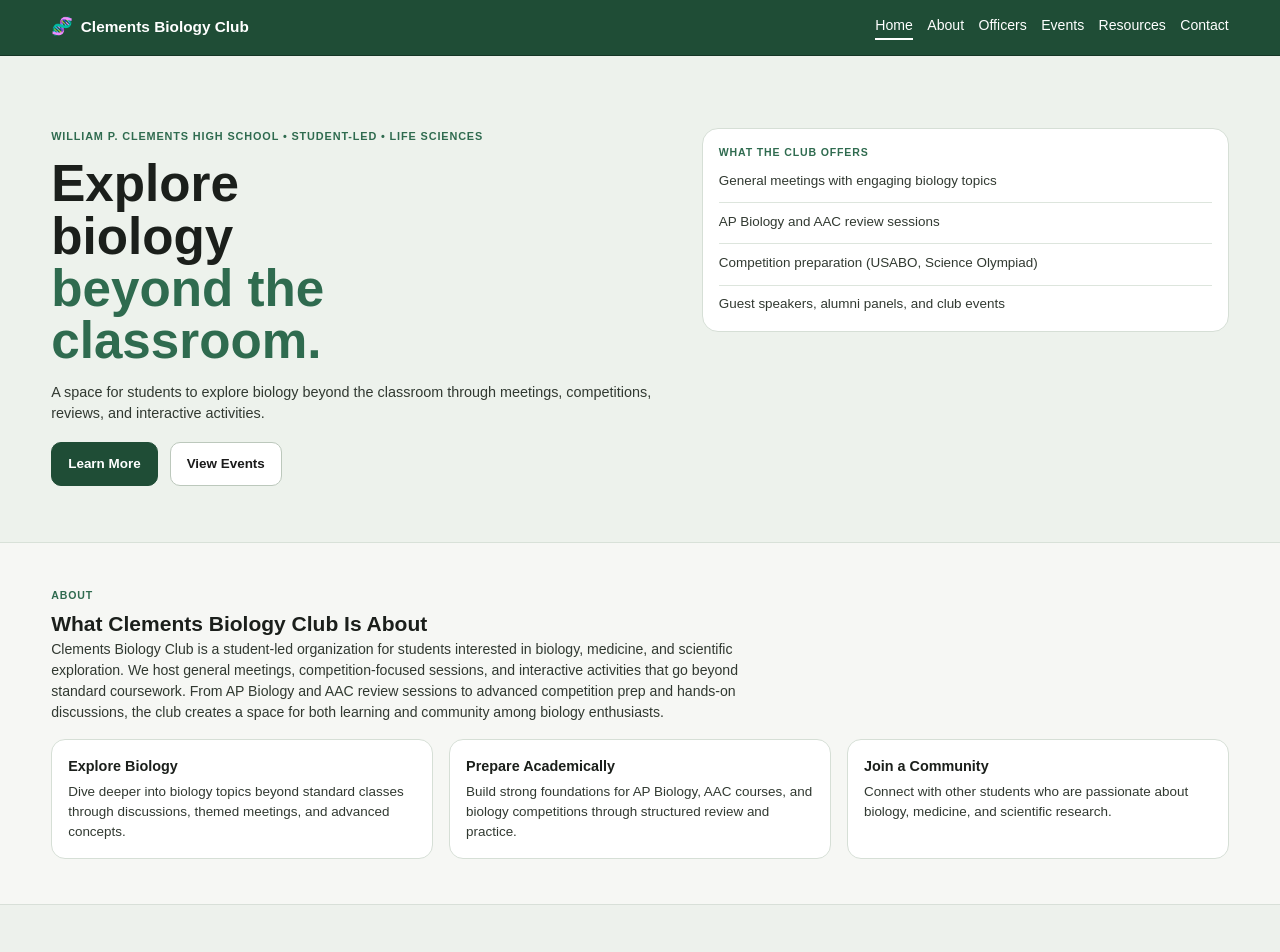
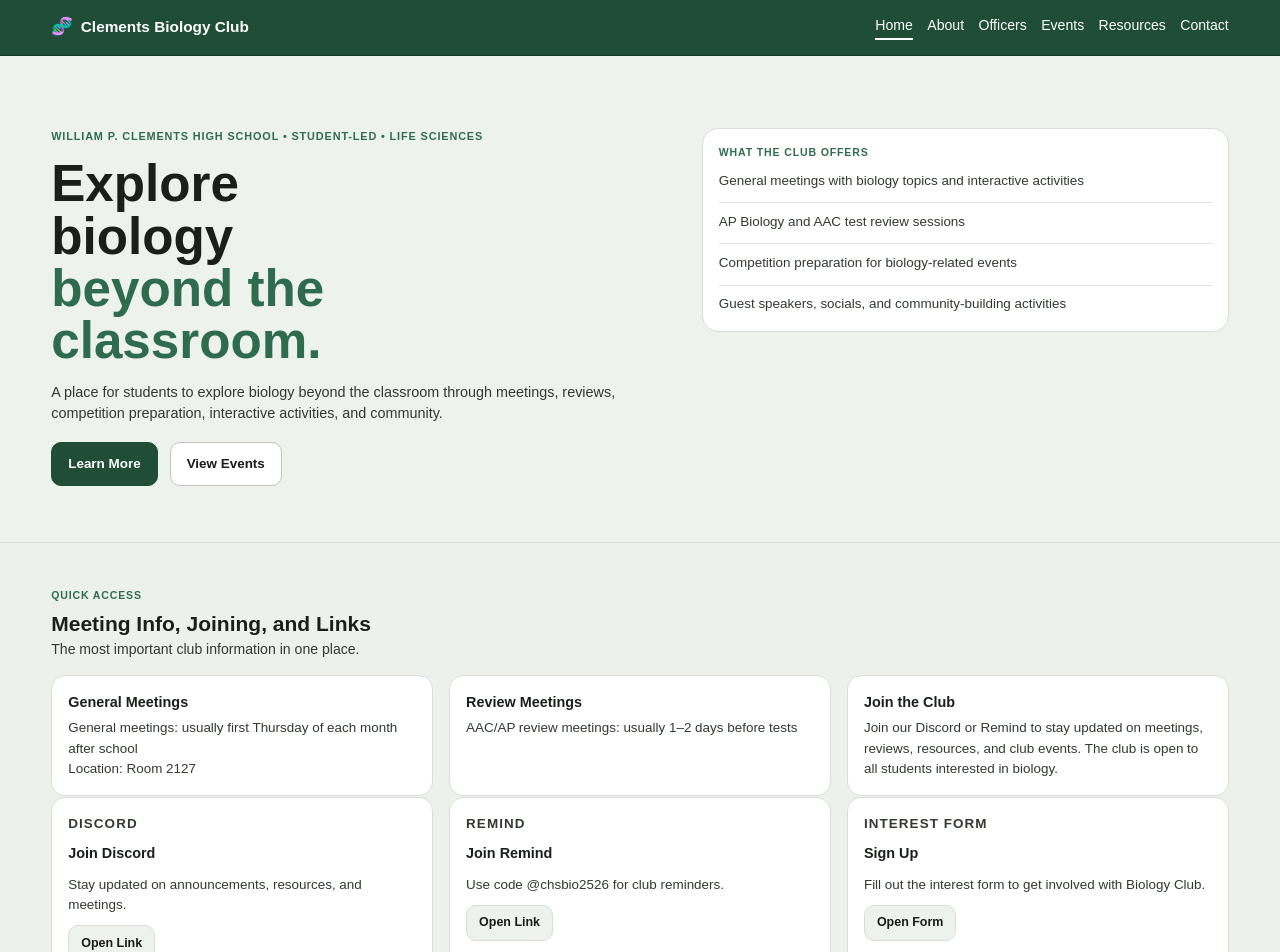
Before and after one commit to ezraweng21/clementsbiologyclub-website, a React (Vite) app: page / in a window 1280 px wide. Shown: the top 952 px of the page. Built offline with nearby package versions, Linux system fonts and the light colour scheme.

Commit message:
Add real club content links timeline and homepage quick access

```diff
--- /dev/null
+++ b/src/components/QuickAccess.jsx
@@ -0,0 +1,81 @@
+import siteContent from "../data/siteContent";
+
+function QuickAccess() {
+  return (
+    <section className="home-section alt-surface">
+      <div className="container">
+        <div className="section-heading">
+          <p className="section-kicker">Quick Access</p>
+          <h2>Meeting Info, Joining, and Links</h2>
+          <p className="section-lead">
+            The most important club information in one place.
+          </p>
+        </div>
+
+        <div className="content-grid three-col">
+          <article className="content-card">
+            <h3>General Meetings</h3>
+            <p>{siteContent.meetingInfo.shortSchedule}</p>
+            <p>Location: {siteContent.meetingInfo.location}</p>
+          </article>
+
+          <article className="content-card">
+            <h3>Review Meetings</h3>
+            <p>{siteContent.meetingInfo.reviewSchedule}</p>
+          </article>
+
+          <article className="content-card">
+            <h3>Join the Club</h3>
+            <p>{siteContent.meetingInfo.joinText}</p>
+          </article>
+        </div>
+
+        <div className="resource-grid top-spacing">
+          <article className="resource-card">
+            <p className="resource-label">Discord</p>
+            <h3>Join Discord</h3>
+            <p>Stay updated on announcements, resources, and meetings.</p>
+            <a
+              href={siteContent.contact.discordLink}
+              className="resource-link"
+              target="_blank"
+              rel="noreferrer"
+            >
+              Open Link
+            </a>
+          </article>
+
+          <article className="resource-card">
+            <p className="resource-label">Remind</p>
+            <h3>Join Remind</h3>
+            <p>Use code {siteContent.contact.remindCode} for club reminders.</p>
+            <a
+              href={siteContent.contact.remindLink}
+              className="resource-link"
+              target="_blank"
+              rel="noreferrer"
+            >
+              Open Link
+            </a>
+          </article>
+
+          <article className="resource-card">
+            <p className="resource-label">Interest Form</p>
+            <h3>Sign Up</h3>
+            <p>Fill out the interest form to get involved with Biology Club.</p>
+            <a
+              href={siteContent.contact.interestFormLink}
+              className="resource-link"
+              target="_blank"
+              rel="noreferrer"
+            >
+              Open Form
+            </a>
+          </article>
+        </div>
+      </div>
+    </section>
+  );
+}
+
+export default QuickAccess;
--- a/src/data/siteContent.js
+++ b/src/data/siteContent.js
@@ -4,49 +4,121 @@ const siteContent = {
     school: "William P. Clements High School",
     tagline: "The mysteries of life...",
     description:
-      "Clements Biology Club is a student-led organization for students interested in biology, medicine, and scientific exploration. We host general meetings, competition-focused sessions, and interactive activities that go beyond standard coursework. From AP Biology and AAC review sessions to advanced competition prep and hands-on discussions, the club creates a space for both learning and community among biology enthusiasts.",
+      "Clements Biology Club is a student-led organization for students interested in biology, medicine, and scientific exploration. We host general meetings, competition-focused sessions, AP Biology and AAC review meetings, and interactive activities that go beyond standard coursework. From competition prep to fun labs, socials, and application-based biology topics, the club creates a space for both learning and community among biology enthusiasts.",
   },
 
   meetingInfo: {
     schedule:
-      "Every Thursday after school (AP Bio and AAC review sessions vary depending on test schedules)",
-    location: "TBD",
+      "General meetings are usually held on the first Thursday of each month after school. The last meeting of each month typically includes fun activities and biology-related applications. AAC and AP Biology test review meetings usually occur one or two days before major tests.",
+    shortSchedule:
+      "General meetings: usually first Thursday of each month after school",
+    reviewSchedule: "AAC/AP review meetings: usually 1–2 days before tests",
+    location: "Room 2127",
     joinText:
-      "Join our Discord or Remind to stay updated on meetings, events, and resources. The club is open to all students interested in biology.",
+      "Join our Discord or Remind to stay updated on meetings, reviews, resources, and club events. The club is open to all students interested in biology.",
   },
 
   join: {
     title: "How to Join",
     steps: [
-      "Join the club Discord or Remind (links will be provided).",
-      "Attend a Thursday meeting or review session.",
-      "Stay updated through announcements and participate in events.",
+      "Join the club Discord or Remind to receive updates and announcements.",
+      "Fill out the interest form and attend a meeting or review session.",
+      "Stay active through meetings, events, and club resources throughout the year.",
     ],
   },
 
   homepage: {
     intro:
-      "A space for students to explore biology beyond the classroom through meetings, competitions, reviews, and interactive activities.",
+      "A place for students to explore biology beyond the classroom through meetings, reviews, competition preparation, interactive activities, and community.",
     highlights: [
-      "General meetings with engaging biology topics",
-      "AP Biology and AAC review sessions",
-      "Competition preparation (USABO, Science Olympiad)",
-      "Guest speakers, alumni panels, and club events",
+      "General meetings with biology topics and interactive activities",
+      "AP Biology and AAC test review sessions",
+      "Competition preparation for biology-related events",
+      "Guest speakers, socials, and community-building activities",
     ],
   },
 
   aboutPoints: [
     {
       title: "Explore Biology",
-      text: "Dive deeper into biology topics beyond standard classes through discussions, themed meetings, and advanced concepts.",
+      text: "Go beyond standard coursework through themed meetings, scientific discussion, and application-based biology topics.",
     },
     {
       title: "Prepare Academically",
-      text: "Build strong foundations for AP Biology, AAC courses, and biology competitions through structured review and practice.",
+      text: "Strengthen understanding through AP Biology reviews, AAC support, competition preparation, and topic-based reinforcement.",
     },
     {
       title: "Join a Community",
-      text: "Connect with other students who are passionate about biology, medicine, and scientific research.",
+      text: "Be part of a student community centered around biology, medicine, research, and curiosity about life science.",
+    },
+  ],
+
+  officers: [
+    {
+      role: "President",
+      name: "Vidya Ganesh",
+      grade: "12",
+      image: "/officers/vidya.jpg",
+    },
+    {
+      role: "Vice President",
+      name: "Matthew Chen",
+      grade: "11",
+      image: "/officers/matthew.jpg",
+    },
+    {
+      role: "Vice President",
+      name: "Henry Xu",
+      grade: "12",
+      image: "/officers/henry.jpg",
+    },
+    {
+      role: "Event Coordinator",
+      name: "Ezra Weng",
+      grade: "11",
+      image: "/officers/ezra.jpg",
+    },
+    {
+      role: "Event Coordinator",
+      name: "Stephen Tang",
+      grade: "11",
+      image: "/officers/stephen.jpg",
+    },
+    {
+      role: "Secretary",
+      name: "Yilin Ni",
+      grade: "11",
+      image: "/officers/yilin.jpg",
+    },
+    {
+      role: "Advanced Coach",
+      name: "Albert Nguyen",
+      grade: "12",
+      image: "/officers/albert.jpg",
+    },
+    {
+      role: "Novice Coach",
+      name: "Tiffany Yuan",
+      grade: "11",
+      image: "/officers/tiffany.jpg",
+    },
+    {
+      role: "Volunteer Coordinator",
+      name: "Edward Jun",
+      grade: "10",
+      image: "/officers/edward.jpg",
+    },
+    {
+      role: "Social Media Manager",
+      name: "Sophia Li",
+      grade: "12",
+      image: "/officers/sophia.jpg",
+    },
+    {
+      role: "Novice Coach",
+      name: "Daniel Zhu",
+      grade: "11",
+      image: "/officers/daniel.jpg",
     },
   ],
 
@@ -55,114 +127,170 @@ const siteContent = {
       "General meetings with interactive activities",
       "AP Biology review sessions",
       "AAC Biology review sessions",
-      "Competition-focused meetings (USABO, SciOly)",
-      "Guest speakers and alumni panels",
-      "Social events and community activities",
+      "Competition biology meetings",
+      "Alumni panels and guest speakers",
+      "Fun events and socials",
     ],
 
     timeline: [
       {
-        date: "TBD",
-        title: "First General Meeting",
+        date: "August 21, 2025",
+        title: "Bio Club Interest Meeting",
         type: "Meeting",
         description:
-          "Introduction to the club, overview of the year, and initial biology activity.",
+          "Introduction to the club, overview of the year, and first chance for students to get involved.",
       },
       {
-        date: "TBD",
-        title: "AP Biology Review Session",
-        type: "Review",
+        date: "September 4, 2025",
+        title: "September General Meeting: Cahaltown Case Study",
+        type: "General Meeting",
         description:
-          "Focused review session aligned with upcoming AP Biology assessments.",
+          "General meeting centered around a biology-themed case study and discussion-based exploration.",
       },
       {
-        date: "TBD",
-        title: "AAC Biology Review",
-        type: "Review",
+        date: "October 9, 2025",
+        title:
+          "October General Meeting: Anaerobic Respiration — Ginger Bugs / Yeast Balloons",
+        type: "General Meeting",
         description:
-          "Concept review session for AAC biology topics and test preparation.",
+          "Interactive meeting focused on anaerobic respiration through hands-on activity and application.",
       },
       {
-        date: "TBD",
-        title: "Competition Prep Session",
+        date: "November 19, 2025",
+        title:
+          "November General Meeting: Joint Jeopardy Social + Cookie Decorating",
+        type: "Social",
+        description:
+          "A combined review-style and community event with Jeopardy and a social activity.",
+      },
+      {
+        date: "December 11, 2025",
+        title:
+          "December General Meeting: Forensics Social (Christmas Murder Mystery)",
+        type: "Social",
+        description:
+          "Forensics-themed social meeting with a biology/crime-science application focus.",
+      },
+      {
+        date: "January 15, 2026",
+        title: "January General Meeting",
+        type: "General Meeting",
+        description: "January club meeting and semester restart programming.",
+      },
+      {
+        date: "February 26, 2026",
+        title: "February General Meeting: Microscopy Lab ID Competition",
         type: "Competition",
         description:
-          "Practice and discussion for biology competitions such as USABO and Science Olympiad.",
+          "Microscopy-focused meeting featuring lab identification and biology competition-style practice.",
       },
       {
-        date: "TBD",
-        title: "Guest Speaker / Alumni Panel",
-        type: "Speaker",
+        date: "March 2, 2026",
+        title: "March General Meeting #1: Cryptography (MATH × BIO)",
+        type: "Interdisciplinary",
         description:
-          "Talk featuring alumni or guest speakers discussing biology-related fields and experiences.",
+          "Exploration of interdisciplinary connections between mathematics and biology through cryptography-themed content.",
       },
       {
-        date: "TBD",
-        title: "Interactive Biology Activity",
-        type: "Activity",
+        date: "March 27, 2026",
+        title: "March General Meeting #2: Computational Biology (CS × BIO)",
+        type: "Interdisciplinary",
         description:
-          "Hands-on or discussion-based activity designed to explore a biological concept in depth.",
+          "Meeting focused on computational biology and the intersection of computer science and life science.",
+      },
+      {
+        date: "April 2, 2026",
+        title: "Raising Cane's Bio Club Fundraiser",
+        type: "Fundraiser",
+        description:
+          "Club fundraiser event to support biology club activities and participation.",
+      },
+      {
+        date: "Tentative",
+        title: "April General Meeting: End of Year Social",
+        type: "Social",
+        description:
+          "Tentative end-of-year social event to close out the club year.",
       },
     ],
   },
 
-  officers: [
-    { role: "President", name: "Vidya Ganesh", grade: "12", image: "" },
-    { role: "Vice President", name: "Matthew Chen", grade: "11", image: "" },
-    { role: "Vice President", name: "Henry Xu", grade: "12", image: "" },
-    { role: "Event Coordinator", name: "Ezra Weng", grade: "11", image: "" },
-    { role: "Event Coordinator", name: "Stephen Tang", grade: "11", image: "" },
-    { role: "Secretary", name: "Yilin Ni", grade: "11", image: "" },
-    { role: "Advanced Coach", name: "Albert Nguyen", grade: "12", image: "" },
-    { role: "Novice Coach", name: "Tiffany Yuan", grade: "11", image: "" },
+  resources: [
     {
-      role: "Volunteer Coordinator",
-      name: "Edward Jun",
-      grade: "10",
-      image: "",
+      category: "Public Drive",
+      title: "Past Resources & Presentations",
+      description:
+        "Public Google Drive folder with previous club resources, slides, and meeting materials.",
+      link: "https://drive.google.com/drive/folders/1ICGCnRfIHLDfnY0jDCMlvkGyIH5HU3m9",
     },
-    { role: "Social Media Manager", name: "Sophia Li", grade: "12", image: "" },
-    { role: "Novice Coach", name: "Daniel Zhu", grade: "11", image: "" },
+    {
+      category: "Discord",
+      title: "Join the Discord",
+      description:
+        "Primary hub for announcements, updates, and club communication.",
+      link: "https://discord.com/invite/BP2PBRYyZb",
+    },
+    {
+      category: "Remind",
+      title: "Join the Remind",
+      description: "Receive meeting reminders and quick club updates.",
+      link: "https://www.remind.com/join/chsbio2526",
+    },
+    {
+      category: "Instagram",
+      title: "Club Instagram",
+      description:
+        "Follow the club Instagram for announcements, updates, and featured content.",
+      link: "https://www.instagram.com/chsbiologyclub/",
+    },
+    {
+      category: "Interest Form",
+      title: "Bio Club Interest Form",
+      description: "Sign up and express interest in joining Biology Club.",
+      link: "https://docs.google.com/forms/d/e/1FAIpQLScxaJLAJXdV0yvlKRYZZNMcCsSh8RI9LFFclcUK6SdCd6drEg/viewform?usp=header",
+    },
+    {
+      category: "Linktree",
+      title: "Club Linktree",
+      description: "Central hub for club links and public-facing resources.",
+      link: "https://linktr.ee/clementsbioclub",
+    },
+    {
+      category: "Bio Bites",
+      title: "Bio Bites on Instagram",
+      description:
+        "Gallery/archive placeholder for Bio Bites content. Later, this can link to a dedicated gallery or embedded Instagram section.",
+      link: "https://www.instagram.com/chsbiologyclub/",
+    },
+    {
+      category: "T-Shirt Contest",
+      title: "T-Shirt Contest",
+      description:
+        "Tentative section for T-shirt contest information and submissions.",
+      link: "",
+    },
+    {
+      category: "Dues",
+      title: "RevTrak Dues",
+      description:
+        "Tentative section for member dues payment link and deadline.",
+      link: "",
+    },
   ],
 
   contact: {
     generalEmail: "chs.biologyolympiad@gmail.com",
     sponsorName: "Joshua Cahal",
     sponsorEmail: "joshua.cahal@fortbendisd.gov",
+    instagramHandle: "@chsbiologyclub",
+    remindCode: "@chsbio2526",
+    discordLink: "https://discord.com/invite/BP2PBRYyZb",
+    remindLink: "https://www.remind.com/join/chsbio2526",
+    instagramLink: "https://www.instagram.com/chsbiologyclub/",
+    interestFormLink:
+      "https://docs.google.com/forms/d/e/1FAIpQLScxaJLAJXdV0yvlKRYZZNMcCsSh8RI9LFFclcUK6SdCd6drEg/viewform?usp=header",
+    linktree: "https://linktr.ee/clementsbioclub",
   },
-
-  resources: [
-    {
-      category: "Meetings",
-      title: "Meeting Slides",
-      description: "Slides and notes from club meetings.",
-      link: "",
-    },
-    {
-      category: "AP Bio",
-      title: "AP Biology Review",
-      description: "Review materials for AP Biology topics.",
-      link: "",
-    },
-    {
-      category: "AAC",
-      title: "AAC Biology Review",
-      description: "Study materials for AAC biology courses.",
-      link: "",
-    },
-    {
-      category: "Competition",
-      title: "Competition Resources",
-      description: "Preparation resources for biology competitions.",
-      link: "",
-    },
-    {
-      category: "General",
-      title: "Biology Resources",
-      description: "General biology learning resources and references.",
-      link: "",
-    },
-  ],
 };
 
 export default siteContent;
--- a/src/pages/Contact.jsx
+++ b/src/pages/Contact.jsx
@@ -42,18 +42,18 @@ function Contact() {
 
             <div className="card-grid">
               <article className="card">
-                <h3>Schedule</h3>
-                <p>{siteContent.meetingInfo.schedule}</p>
+                <h3>General Meetings</h3>
+                <p>{siteContent.meetingInfo.shortSchedule}</p>
+              </article>
+
+              <article className="card">
+                <h3>Review Meetings</h3>
+                <p>{siteContent.meetingInfo.reviewSchedule}</p>
               </article>
 
               <article className="card">
                 <h3>Location</h3>
                 <p>{siteContent.meetingInfo.location}</p>
-              </article>
-
-              <article className="card">
-                <h3>Joining Info</h3>
-                <p>{siteContent.meetingInfo.joinText}</p>
               </article>
             </div>
           </section>
@@ -61,15 +61,25 @@ function Contact() {
           <section className="section-panel">
             <div className="section-header-row">
               <div className="section-header-block">
-                <p className="section-kicker">Contacts</p>
+                <p className="section-kicker">Contact</p>
                 <h2 className="subsection-title">Club Contact Information</h2>
               </div>
             </div>
 
             <div className="card-grid">
               <article className="card">
-                <h3>General Contact</h3>
+                <h3>Email</h3>
                 <p>{siteContent.contact.generalEmail}</p>
+              </article>
+
+              <article className="card">
+                <h3>Instagram</h3>
+                <p>{siteContent.contact.instagramHandle}</p>
+              </article>
+
+              <article className="card">
+                <h3>Remind</h3>
+                <p>{siteContent.contact.remindCode}</p>
               </article>
 
               <article className="card">
@@ -81,6 +91,11 @@ function Contact() {
                 <h3>Sponsor Email</h3>
                 <p>{siteContent.contact.sponsorEmail}</p>
               </article>
+
+              <article className="card">
+                <h3>Linktree</h3>
+                <p>{siteContent.contact.linktree}</p>
+              </article>
             </div>
           </section>
         </div>
--- a/src/pages/Home.jsx
+++ b/src/pages/Home.jsx
@@ -1,4 +1,5 @@
 import Hero from "../components/Hero";
+import QuickAccess from "../components/QuickAccess";
 import About from "../components/About";
 import WhyJoin from "../components/WhyJoin";
 import OfficersPreview from "../components/OfficersPreview";
@@ -8,6 +9,7 @@ function Home() {
   return (
     <>
       <Hero />
+      <QuickAccess />
       <About />
       <WhyJoin />
       <OfficersPreview />
--- a/src/styles/globals.css
+++ b/src/styles/globals.css
@@ -403,6 +403,10 @@ img {
   color: #313931;
 }
 
+.top-spacing {
+  margin-top: 1rem;
+}
+
 /* GENERAL CARDS */
 
 .card-grid {
```
Also changed, not shown: src/pages/Resources.jsx (+6 -5 lines).
